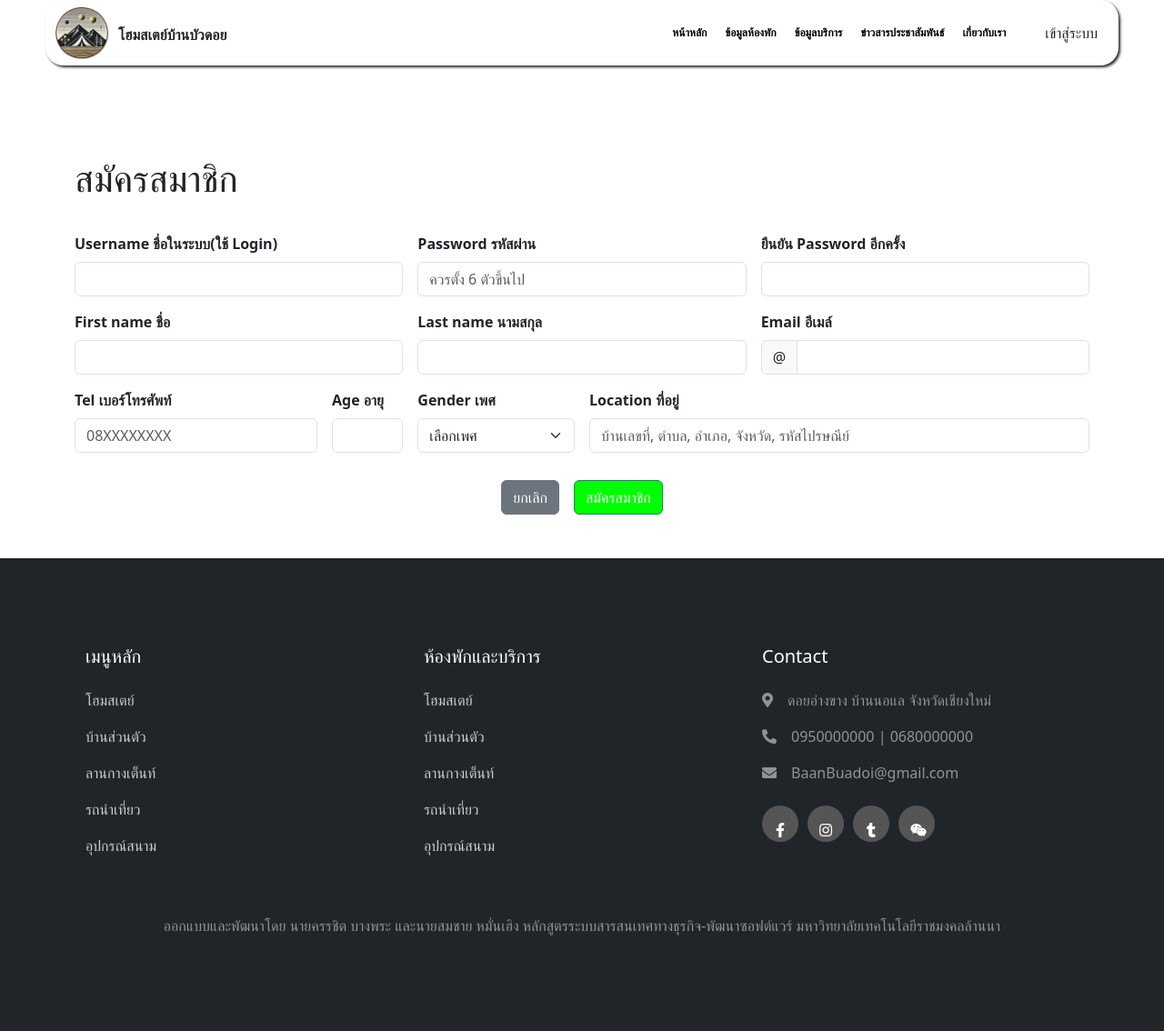
After one commit to Khanchit202/git-baanbuadoi-project, a PHP site: page /form_user.php in a window 1280 px wide. The commit adds this page. Shown: the whole page at 91% size. Run offline with PHP 8.4, Linux system fonts and the light colour scheme; some libraries are stand-ins or nearby versions.

Commit message:
longin_form

```diff
--- a/button.css
+++ b/button.css
@@ -26,3 +26,6 @@
     font-size: 16px;
     color: black; /* Text color */
 }
+.btn-primary {
+    margin: 5px;
+}
--- /dev/null
+++ b/db_conet.php
@@ -0,0 +1,19 @@
+<?php
+    $db_name = "buadoi";
+    $db_host = "localhost";
+    $db_user = "root";
+    $db_pass = "";
+    $port = 3306;
+
+    try{
+
+        $db_con = new PDO("mysql:host={$db_host};dbname={$db_name};port={$port}",$db_user,$db_pass);
+        $db_con->exec("set names utf8");
+
+
+    }catch(PDOException $e){
+        echo $e->getMessage();
+    }
+
+
+?>
--- /dev/null
+++ b/form_user.php
@@ -0,0 +1,176 @@
+<?php
+session_start();
+include("db_conet.php");
+?>
+
+<!DOCTYPE html>
+<html lang="en">
+<head>
+    <meta charset="UTF-8">
+    <meta name="viewport" content="width=device-width, initial-scale=1.0">
+    <title>Contect เกี่ยวกับเรา</title>
+    <link href="https://cdn.jsdelivr.net/npm/bootstrap@5.0.2/dist/css/bootstrap.min.css" rel="stylesheet" integrity="sha384-EVSTQN3/azprG1Anm3QDgpJLIm9Nao0Yz1ztcQTwFspd3yD65VohhpuuCOmLASjC" crossorigin="anonymous">
+    <link rel="stylesheet" href="tabbar_view/nav_bar.css">
+    <link rel="stylesheet" href="style1.css">
+    <link rel="stylesheet" href="button.css">
+    <link rel="stylesheet" href="card.css">
+
+    <!-- Favicon -->
+    <link href="../img/favicon.ico" rel="icon">
+    <link rel="icon" type="image/x-icon" href="img/bua/logo.png" style="border-radius: 5px;">
+
+    <!-- Icon Font Stylesheet -->
+    <link href="https://cdnjs.cloudflare.com/ajax/libs/font-awesome/5.10.0/css/all.min.css" rel="stylesheet">
+    <link href="https://cdn.jsdelivr.net/npm/bootstrap-icons@1.4.1/font/bootstrap-icons.css" rel="stylesheet">
+
+    <!-- Libraries Stylesheet -->
+    <link href="lib/animate/animate.min.css" rel="stylesheet">
+    <link href="lib/owlcarousel/assets/owl.carousel.min.css" rel="stylesheet">
+
+    <!-- Customized Bootstrap Stylesheet -->
+    <link href="css/bootstrap.min.css" rel="stylesheet">
+
+    <!-- <script type="text/javascript" src="indexs.js"></script> -->
+    <link href="https://cdnjs.cloudflare.com/ajax/libs/bootstrap-datepicker/1.9.0/css/bootstrap-datepicker.min.css" rel="stylesheet">
+
+    <!-- jquery -->
+    <script src="https://code.jquery.com/jquery-3.7.1.js" integrity="sha256-eKhayi8LEQwp4NKxN+CfCh+3qOVUtJn3QNZ0TciWLP4=" crossorigin="anonymous"></script>
+    <script src="https://cdn.jsdelivr.net/npm/sweetalert2@11"></script>
+    <!-- Data table -->
+    <link rel="stylesheet" href="https://cdn.datatables.net/2.0.0/css/dataTables.dataTables.css" />
+    <script src="https://cdn.datatables.net/2.0.0/js/dataTables.js"></script>
+
+    <script type="text/javascript" src="indexs.js"></script>
+</head>
+<body>
+    <div class="container-xxl bg-white p-0">
+        <nav>
+            <?php include("tabbar_view/tab_bar.php"); ?>
+        </nav>
+
+    </div>
+    <!-- form login start  -->
+    <div class="container-xxl bg-white p-0"style="margin-top:100px;">
+        <div class="container">
+        <h1>สมัครสมาชิก</h1>
+            <form class="row g-3 needs-validation" novalidate style="margin-top:20px;"  >
+                <div class="col-md-4">
+                    <label for="validationCustom01" class="form-label"><strong>Username ชื่อในระบบ(ใช้ Login)</strong></label>
+                    <input type="text" class="form-control" id="username" name="username"  required>
+                    <div class="valid-feedback">
+                    Looks good!
+                    </div>
+                </div>
+                <div class="col-md-4">
+                    <label for="validationCustom02" class="form-label"><strong>Password รหัสผ่าน</strong></label>
+                    <input type="password" class="form-control"   placeholder="ควรตั้ง 6 ตัวขึ้นไป"  required>
+                    <div class="valid-feedback">
+                    Looks good!
+                    </div>
+                </div>
+                <div class="col-md-4">
+                    <label for="validationCustomUsername" class="form-label"><strong>ยืนยัน Password อีกครั้ง</strong></label>
+                    <input type="password" class="form-control" id="pass"  name="pass" aria-describedby="inputGroupPrepend" required>
+                    <div class="invalid-feedback">
+                        Please choose a username.
+
+                    </div>
+                </div>
+                <div class="col-md-4">
+                    <label for="validationCustom01" class="form-label"><strong>First name ชื่อ</strong></label>
+                    <input type="text" class="form-control" id="fname" name="fname" required>
+                    <div class="valid-feedback">
+                    Looks good!
+                    </div>
+                </div>
+                <div class="col-md-4">
+                    <label for="validationCustom02" class="form-label"><strong>Last name นามสกุล</strong></label>
+                    <input type="text" class="form-control" id="lname" name="lname"  required>
+                    <div class="valid-feedback">
+                    Looks good!
+                    </div>
+                </div>
+                <div class="col-md-4">
+                    <label for="validationCustomUsername" class="form-label"><strong>Email อีเมล์</strong></label>
+                    <div class="input-group has-validation">
+                    <span class="input-group-text" id="inputGroupPrepend">@</span>
+                    <input type="text" class="form-control" id="email" name="email" aria-describedby="inputGroupPrepend" required>
+                    <div class="invalid-feedback">
+                        Please choose a username.
+                    </div>
+                    </div>
+                </div>
+                <div class="col-md-3">
+                    <label for="validationCustom01" class="form-label"><strong>Tel เบอร์โทรศัพท์</strong></label>
+                    <input type="number" class="form-control" id="tel" name="tel" placeholder="08XXXXXXXX" required>
+                    <div class="valid-feedback">
+                    Looks good!
+                    </div>
+                </div>
+                <div class="col-md-1">
+                    <label for="validationCustom02" class="form-label"><strong>Age อายุ</strong></label>
+                    <input type="number" class="form-control" id="age" name="age"  required>
+                    <div class="valid-feedback">
+                    Looks good!
+                    </div>
+                </div>
+                <div class="col-md-2">
+                    <label for="validationCustom04" class="form-label"><strong>Gender เพศ</strong></label>
+                    <select class="form-select" id="gender" name="gender" required>
+                    <option selected disabled value="">เลือกเพศ</option>
+                    <option>ชาย</option>
+                    <option>หญิง</option>
+                    </select>
+                    <div class="invalid-feedback">
+                    Please select a valid state.
+                    </div>
+                </div>
+                <div class="col-md-6">
+                    <label for="validationCustom03" class="form-label"><strong>Location ที่อยู่</strong></label>
+                    <input type="text" class="form-control"id="locations" name="locations" placeholder="บ้านเลขที่, ตำบล, อำเภอ, จังหวัด, รหัสไปรษณีย์" required>
+                    <div class="invalid-feedback">
+                         กรุณาให้ข้อมูลที่อยู่ที่ถูกต้อง
+                    </div>
+                </div>
+
+
+                <!-- <div class="col-md-3">
+                    <label for="validationCustom05" class="form-label">Zip</label>
+                    <input type="text" class="form-control" id="validationCustom05" required>
+                    <div class="invalid-feedback">
+                    Please provide a valid zip.
+                    </div>
+                </div> -->
+
+                <div class="col-12 d-flex justify-content-center gap-3"style="margin-top:30px;">
+                    <button class="btn btn-secondary" type="reset">ยกเลิก</button>
+                    <button class="btn btn-success" onclick="save_data()"style="background-color: lime" type="submit" name="submit">สมัครสมาชิก</button>
+                </div>
+            </form>
+    </div>
+    </div>
+    <!-- form login end  -->
+
+
+        <nav>
+            <?php include("footer.php"); ?>
+        </nav>
+
+
+
+    <!-- Include Bootstrap JS and dependencies -->
+    <script src="https://code.jquery.com/jquery-3.5.1.slim.min.js"></script>
+    <script src="https://cdn.jsdelivr.net/npm/@popperjs/core@2.10.2/dist/umd/popper.min.js"></script>
+    <script src="https://maxcdn.bootstrapcdn.com/bootstrap/4.5.2/js/bootstrap.min.js"></script>
+    <!-- JavaScript Libraries -->
+    <script src="https://code.jquery.com/jquery-3.4.1.min.js"></script>
+    <script src="https://cdn.jsdelivr.net/npm/bootstrap@5.0.0/dist/js/bootstrap.bundle.min.js"></script>
+    <script src="lib/wow/wow.min.js"></script>
+    <script src="lib/easing/easing.min.js"></script>
+    <script src="lib/waypoints/waypoints.min.js"></script>
+    <script src="lib/owlcarousel/owl.carousel.min.js"></script>
+
+    <!-- Template Javascript -->
+    <script src="js/main.js"></script>
+</body>
+</html>
--- /dev/null
+++ b/indexs.js
@@ -0,0 +1,68 @@
+var html,data;
+
+// เพิ่มข้อมูลลุกค้า
+function save_data(){
+    var username = $("#username").val();
+    var pass = $("#pass").val();
+    var fname = $("#fname").val();
+    var lname = $("#lname").val();
+    var email = $("#email").val();
+    var tel = $("#tel").val();
+    var age = $("#age").val();
+    var gender = $("#gender").val();
+    var location = $("#location").val();
+
+    if(username == "" || pass == "" || fname == "" || lname == "" || email == ""|| tel == ""|| age == ""|| gender == ""|| location == ""){
+        Swal.fire({
+            title: "กรุณาระบุข้อมูลให้ครบ",
+            text: "",
+            icon: "warning"
+          });
+    }else{
+        $.ajax({
+            url: 'user/insert_user.php',
+            type: 'POST',
+            dataType: 'json',
+            data: {
+                username: username,
+                pass: pass,
+                fname: fname,
+                lname: lname,
+                email: email,
+                tel: tel,
+                age: age,
+                gender: gender,
+                location: location
+
+            },
+        })
+        .done(function(result) {
+
+            if(result.status == 'ok'){
+                Swal.fire({
+                    title: "บันทึกข้อมูลสำเร็จ",
+                    text: "",
+                    icon: "success",
+                    didClose:() => {
+                        window.location.href = 'index.php';
+                    }
+                  });
+
+            }else{
+                Swal.fire({
+                    title: "ไม่สามารถบันทึกข้อมูล",
+                    text: "",
+                    icon: "error"
+                  });
+
+            }
+        })
+        .fail(function() {
+            console.log("error");
+        })
+        .always(function() {
+            console.log("complete");
+        });
+    }
+}
+//end
--- a/tabbar_view/tab_bar.php
+++ b/tabbar_view/tab_bar.php
@@ -25,6 +25,6 @@ $current_page = basename($_SERVER['PHP_SELF']);
                 <a href="./contect.php" class="<?php echo $current_page == 'contect.php' ? 'active' : ''; ?>">เกี่ยวกับเรา</a>
             </li>
         </ul>
-        <a href=""><div class="btn btn-custom">เข้าสู่ระบบ</div></a>
+        <a href="./login.php" class="btn btn-custom">เข้าสู่ระบบ</a>
     </div>
 </div>
```
Also changed, not shown: index.php (+32 -0 lines), login.php (added, +111 -0 lines), user/insert_user.php (added, +39 -0 lines), user/check_login.php (added).
